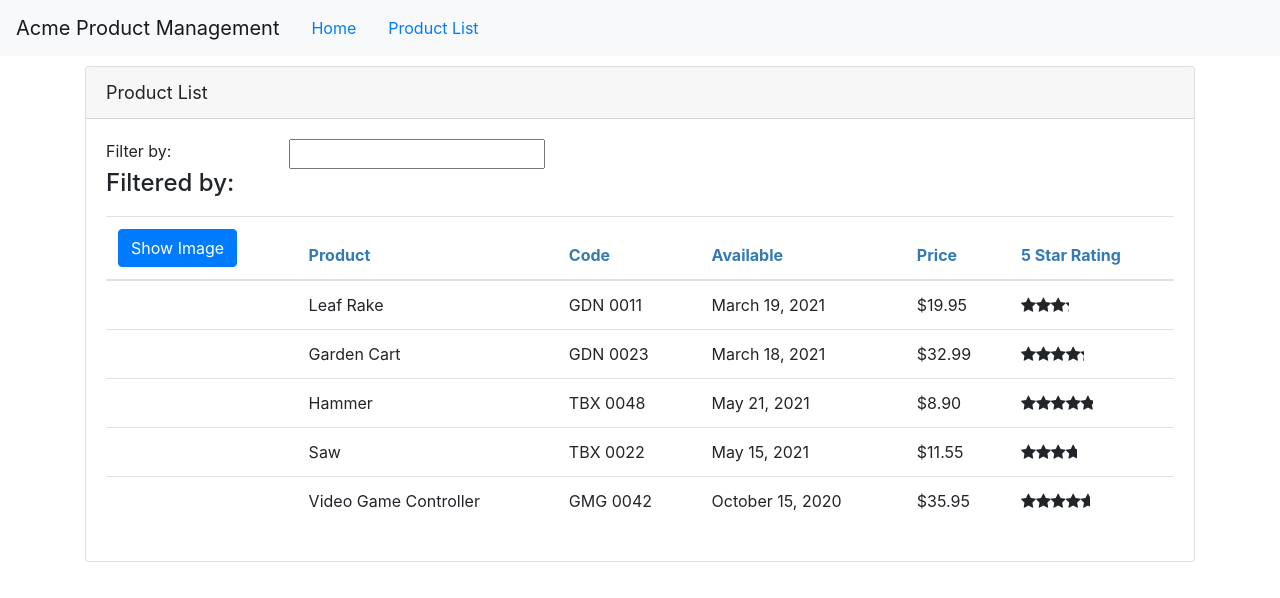
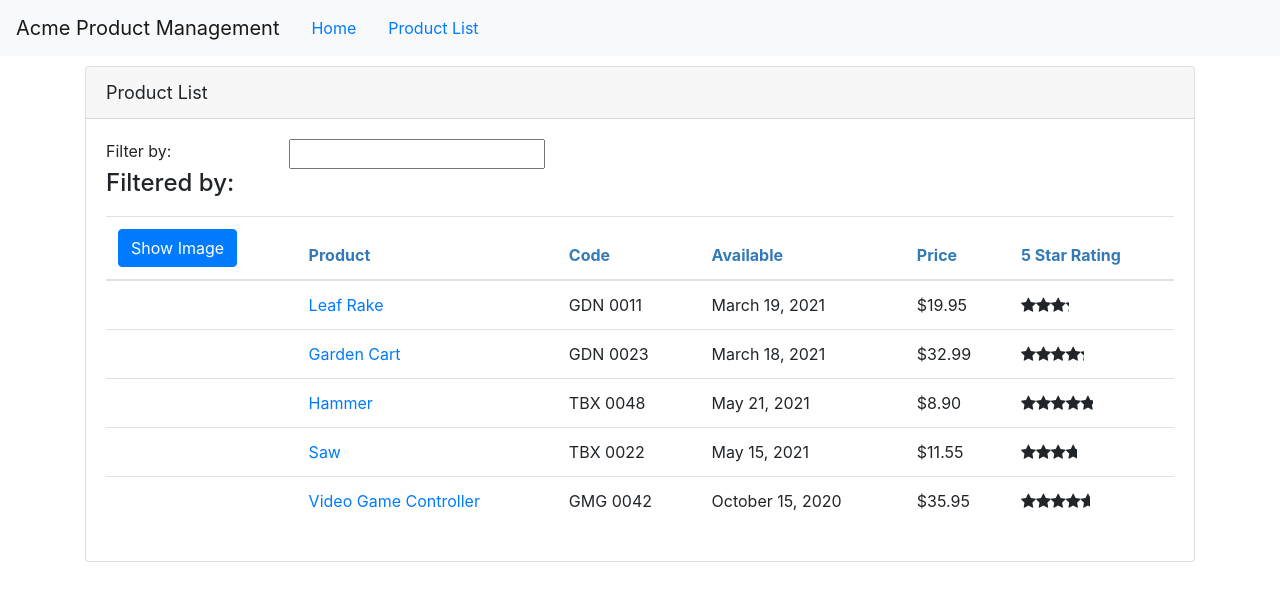
Before and after one commit to c-santana-sp/Angular-GettingStarted, an Angular app: page /products in a window 1280 px wide. Shown: the top 598 px of the page. Built offline with nearby package versions, Linux system fonts and the light colour scheme.

Commit message:
Creating the back button and setting up routes

```diff
--- a/src/app/products/product-detail.component.html
+++ b/src/app/products/product-detail.component.html
@@ -1,5 +1,14 @@
 <div class="card">
     <div class="card-header">
-        {{ pageTitle }}
+        {{ pageTitle + ': ' + product?.productName }}
+    </div>
+    <div class="card-body"></div>
+    <div class="card-footer">
+        <button class="btn btn-outline-secondary"
+                style="width: 80px;"
+                (click)="onBack()">
+            <i class="fa fa-chevron-left"></i>
+            Back
+        </button>
     </div>
 </div>
--- a/src/app/products/product-detail.component.ts
+++ b/src/app/products/product-detail.component.ts
@@ -1,4 +1,6 @@
 import { Component, OnInit } from '@angular/core';
+import { ActivatedRoute, Router} from "@angular/router";
+import { IProduct } from './product';
 
 @Component({
   // selector: 'pm-product-detail',
@@ -7,11 +9,28 @@
 })
 export class ProductDetailComponent implements OnInit {
   pageTitle: string = "Product detail";
+  product: IProduct | undefined;
 
-  constructor() { }
+  constructor(private route: ActivatedRoute,
+              private router: Router) {}
 
   ngOnInit(): void {
+    const id = Number(this.route.snapshot.paramMap.get('id'));
+    this.pageTitle = `Product detail: ${id}`;
 
+    this.product = {
+      "productId": 2,
+      "productName": "Garden Cart",
+      "productCode": "GDN-0023",
+      "releaseDate": "March 18, 2021",
+      "description": "15 gallon capacity rolling garden cart",
+      "price": 32.99,
+      "starRating": 4.2,
+      "imageUrl": "assets/images/garden_cart.png"
+    }
   }
 
+  onBack(): void {
+    this.router.navigate(['/products']);
+  }
 }
--- a/src/app/products/product-list.component.html
+++ b/src/app/products/product-list.component.html
@@ -41,7 +41,11 @@
                                     [style.width.px]='imageWidth'
                                     [style.margin.px]='imageMargin'>
                         </td>
-                        <td>{{ product.productName }}</td>
+                        <td>
+                            <a [routerLink]="['/products', product.productId]">
+                                {{ product.productName }}
+                            </a>
+                        </td>
                         <td>{{ product.productCode | uppercase | convertToSpaces:'-' }}</td>
                         <td>{{ product.releaseDate }}</td>
                         <td>{{ product.price | currency:'USD':'symbol':'1.2-2'}}</td>
```
